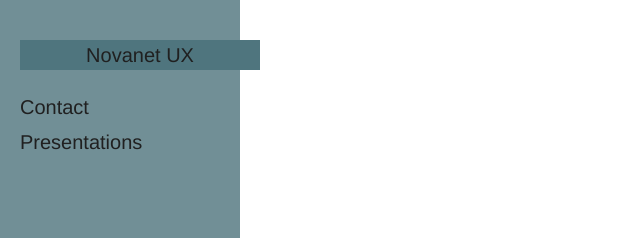
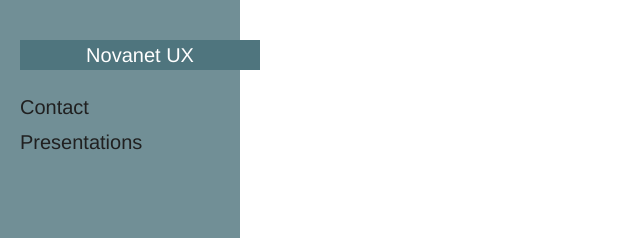
Before and after one commit to Novanet-UX/novanet-ux.github.io, a Jekyll site: the page built from index.html, in a window 1280 px wide. Shown: the top 238 px of the page, without its empty margins (0-640 px from the left). Built offline with Jekyll 4.4.1, drawn with Linux system fonts in a browser that asks for light colours.

Commit message:
Update hyde.css

```diff
--- a/public/css/hyde.css
+++ b/public/css/hyde.css
@@ -78,13 +78,12 @@
 
 .sidebar-title {
 	text-align: center;
+}
+
+a.sidebar-title:link {
 	color: #ffffff;
 }
-/*
-.sidebar-title a {
-	color: #ffffff;
-}
-*/
+
 a.sidebar-title:hover,
 a.sidebar-title:focus{
 	text-decoration: none;
```
